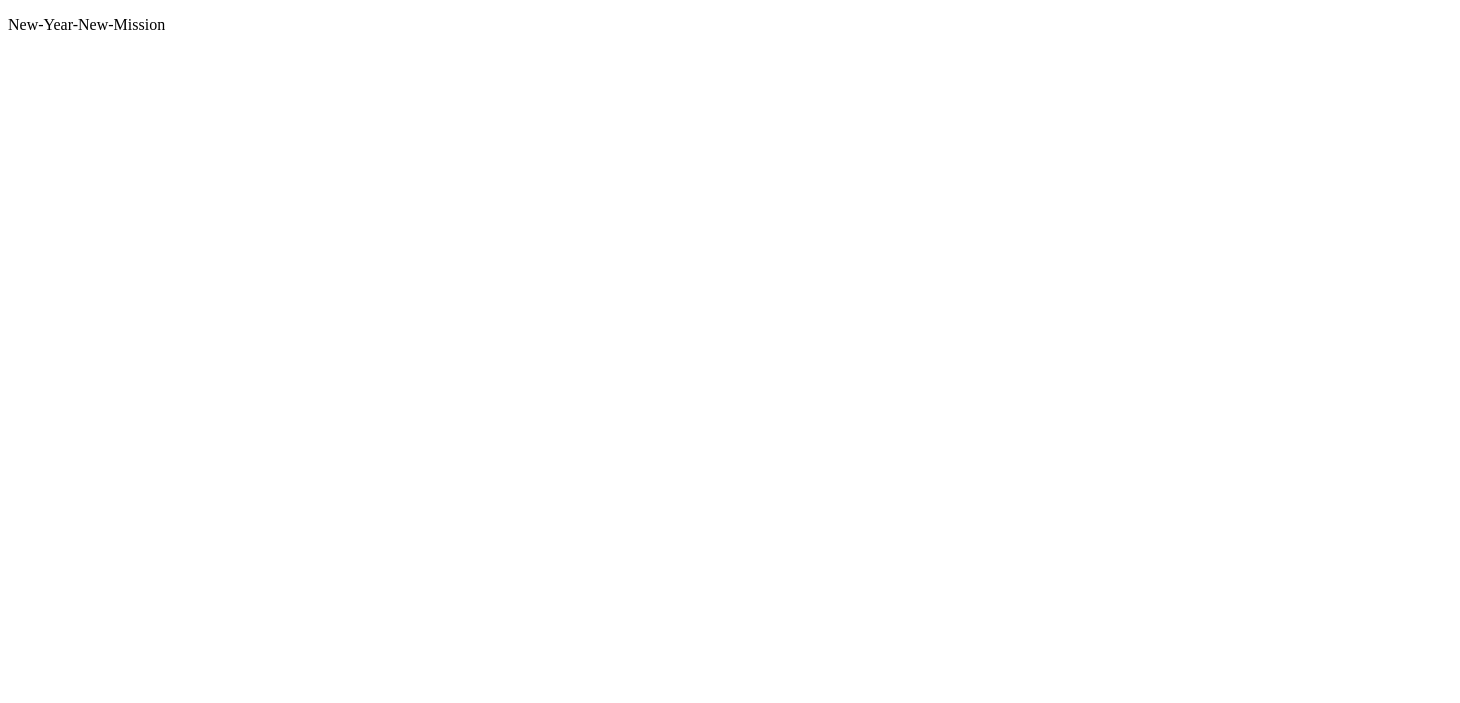
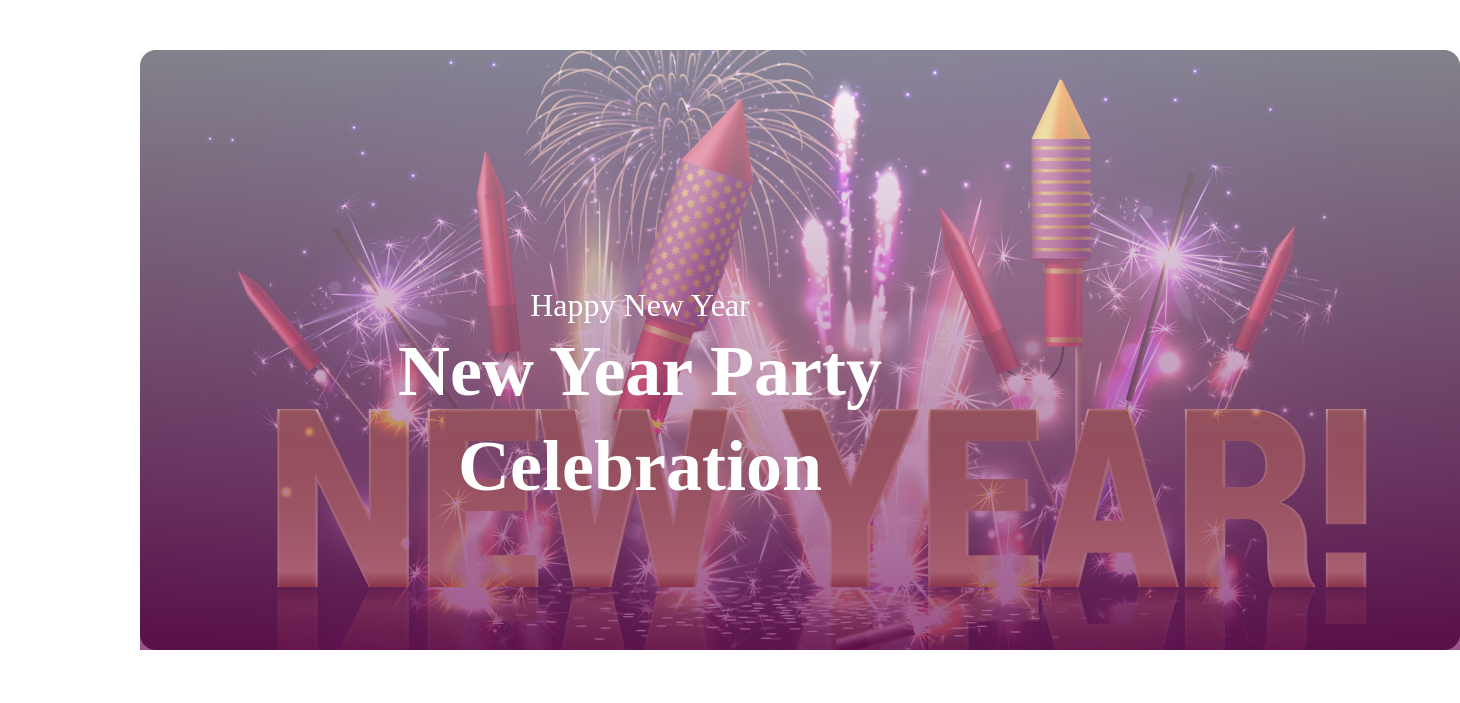
Before and after one commit to Rabbi1089/New-Year-New-Mission, a plain HTML site: page index.html in a window 1280 px wide. Shown: the whole page, 1460 px wide, since content can reach past the window. Drawn offline with Linux system fonts and the light colour scheme.

Commit message:
first commit

```diff
--- a/index.html
+++ b/index.html
@@ -4,8 +4,25 @@
     <meta charset="UTF-8">
     <meta name="viewport" content="width=device-width, initial-scale=1.0">
     <title>New-Year-New-Mission</title>
+    <link rel="preconnect" href="https://fonts.googleapis.com">
+<link rel="preconnect" href="https://fonts.gstatic.com" crossorigin>
+<link href="https://fonts.googleapis.com/css2?family=Merriweather:wght@300;400;700&display=swap" rel="stylesheet">
+    <link rel="stylesheet" href="style.css">
 </head>
 <body>
-    <p>New-Year-New-Mission</p>
+    <header>
+        <div class="container">
+            <div class="banner center"></div>
+            <div class="banner-text">
+                <h3>Happy New Year</h3>
+                <h1>New Year Party</h1>
+                <h1>Celebration</h1>
+            </div>
+
+        </div>
+
+    </header>
+    <main></main>
+    <footer></footer>
 </body>
 </html>
--- /dev/null
+++ b/style.css
@@ -0,0 +1,47 @@
+
+* {
+    margin: 0;
+    padding: 0;
+    text-align: center; /* !!! */
+}
+.container {
+    margin: auto;
+    width: 82%;
+    max-width: 1320px;
+    padding: 50px 140px;
+  }
+
+.banner {
+background-image:linear-gradient(to bottom, rgba(245, 246, 252, 0.52), rgba(117, 19, 93, 0.73)),
+url('images/Banner-Image.png');
+width: 1320px;
+height: 600px;
+flex-shrink: 0;
+background-size: cover;
+color: white;
+text-align: center;
+}
+
+.banner-text {
+    position: absolute;
+    top: 50%;
+    left: 50%;
+    transform: translate(-50%, -50%);
+}
+
+
+h1 {
+    color: white;
+    text-align: center;
+    font-size: 72px;
+    font-weight: 900;
+    line-height: 95px;
+}
+
+h3 {
+    color: white;
+    text-align: center;
+    font-size: 32px;
+    font-weight: 400;
+
+}
```
Also changed, not shown: images/Banner-Image.png (renamed from images/Banner Image.png).
